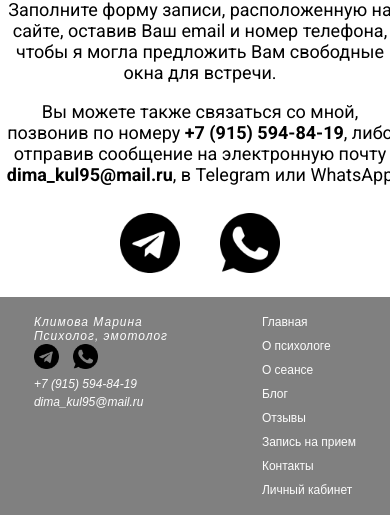
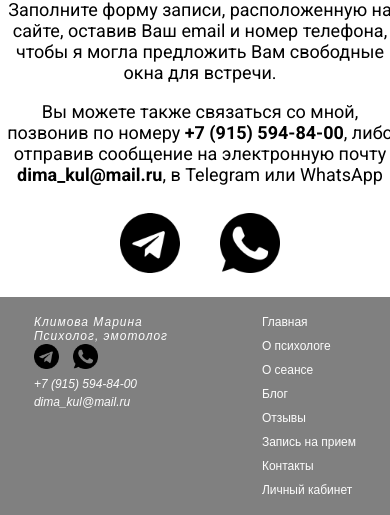
Before and after one commit to k-d-yu/Project_Graduation, a Django app: page /contacts/ in a window 390 px wide; the page is wider, and only the part inside the window is pictured. Shown: the part 888-1403 px from the top of that part. Run offline with Django 4.2, Linux system fonts and the light colour scheme.

Commit message:
change_phone

```diff
--- a/Project/main/templates/main/contacts.html
+++ b/Project/main/templates/main/contacts.html
@@ -16,8 +16,8 @@
         Заполните форму записи, расположенную на сайте, оставив Ваш email и номер телефона, чтобы я могла предложить Вам свободные окна для встречи.
     </p>
     <p class="text1_contacts">
-        Вы можете также связаться со мной, позвонив по номеру <a href="tel:+7 (915) 594-84-19">+7 (915) 594-84-19</a>, либо отправив сообщение на электронную почту
-        <a href="mailto:dima_kul95@mail.ru" target="_blank">dima_kul95@mail.ru</a>, в Telegram или WhatsApp
+        Вы можете также связаться со мной, позвонив по номеру <a href="tel:+7 (915) 594-84-00">+7 (915) 594-84-00</a>, либо отправив сообщение на электронную почту
+        <a href="mailto:dima_kul@mail.ru" target="_blank">dima_kul@mail.ru</a>, в Telegram или WhatsApp
     </p>
 </div>
 
@@ -26,7 +26,7 @@
         <a href="https://t.me/k_d_yu" target="_blank"><img src="{% static 'main/telegram.png' %}" alt="Telegram" title="Telegram"></a>
     </div>
     <div class="tg_ws">
-        <a href="https://wa.me/9155948419" target="_blank"><img src="{% static 'main/whatsapp.png' %}" alt="WhatsApp" title="WhatsApp"></a>
+        <a href="https://wa.me/9155948400" target="_blank"><img src="{% static 'main/whatsapp.png' %}" alt="WhatsApp" title="WhatsApp"></a>
     </div>
 </div>
 
--- a/Project/main/templates/main/menu.html
+++ b/Project/main/templates/main/menu.html
@@ -42,12 +42,12 @@
         </div>
         <div class="tg_ws_footer" >
             <a href="https://t.me/k_d_yu" target="_blank"><img src="{% static 'main/telegram.png' %}" alt="Telegram"></a>
-            <a href="https://wa.me/9155948419" target="_blank"><img src="{% static 'main/whatsapp.png' %}" alt="WhatsApp" class="ws_footer"></a>
+            <a href="https://wa.me/9155948400" target="_blank"><img src="{% static 'main/whatsapp.png' %}" alt="WhatsApp" class="ws_footer"></a>
         </div>
         <div class="footer_tel">
-            <a href="tel:+7 (915) 594-84-19">+7 (915) 594-84-19</a>
+            <a href="tel:+7 (915) 594-84-00">+7 (915) 594-84-00</a>
             <br>
-            <a href="mailto:dima_kul95@mail.ru" target="_blank">dima_kul95@mail.ru</a>
+            <a href="mailto:dima_kul@mail.ru" target="_blank">dima_kul@mail.ru</a>
         </div>
     </div>
     <div class="footer_block_2">
```
